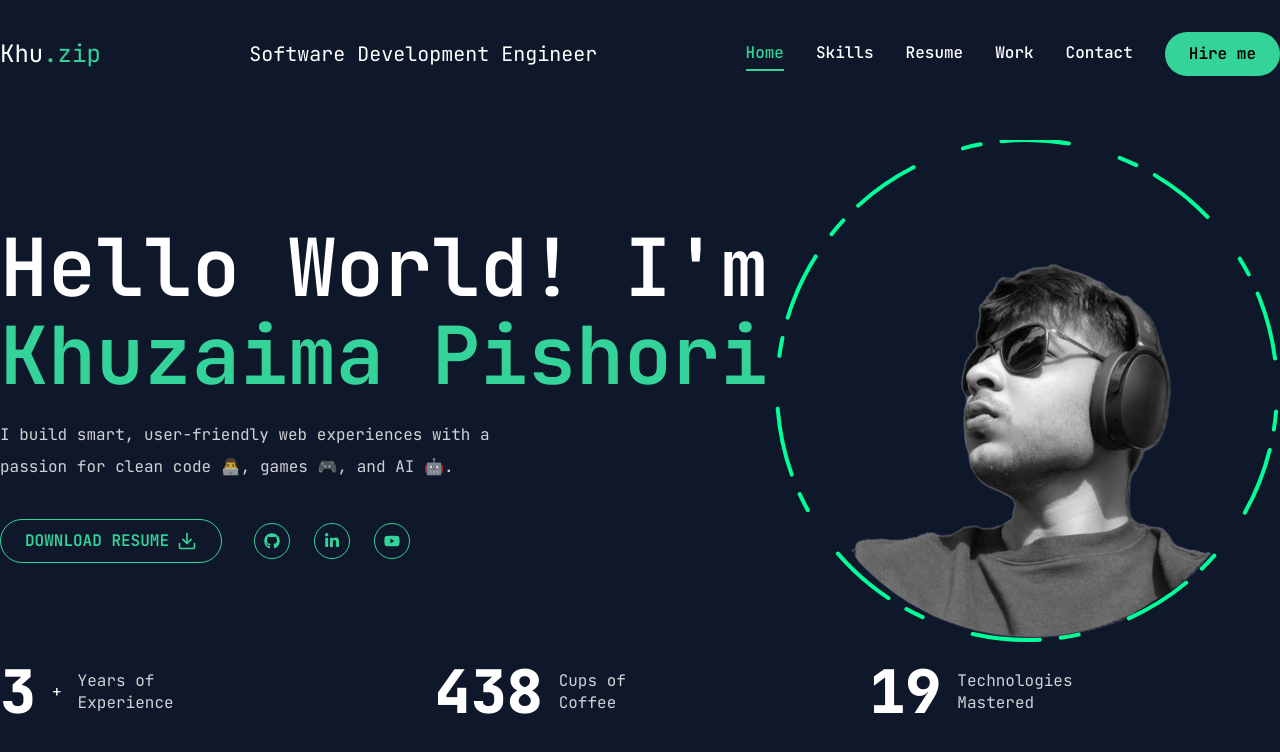
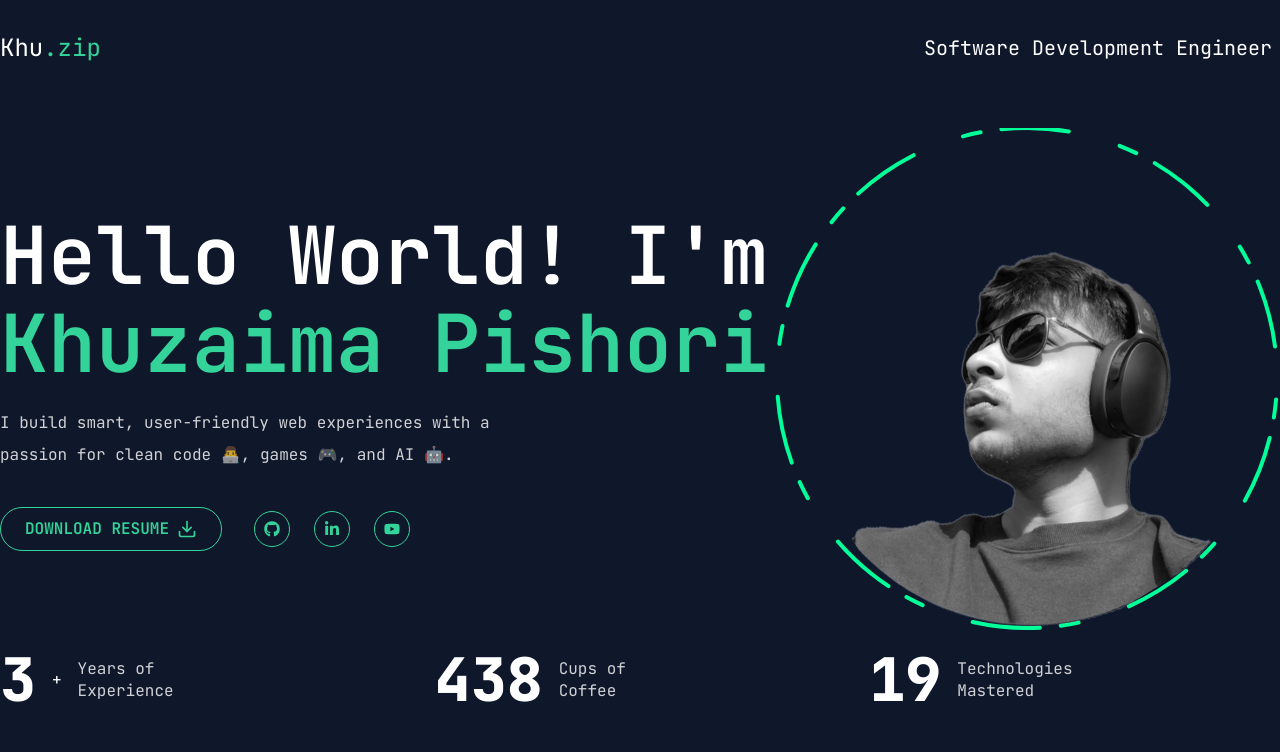
Before and after one commit to CyberKP03/e-portfolio, a Next.js app: page / in a window 1280 px wide. Shown: the top 752 px of the page. Built offline with nearby package versions, Linux system fonts and the light colour scheme.

Commit message:
feat: updated resume and removed the Hire me button

```diff
--- a/components/Header.jsx
+++ b/components/Header.jsx
@@ -46,7 +46,7 @@
           Software Development Engineer
         </span>
         {/* desktop nav & hire me button */}
-        <div className="hidden xl:flex items-center gap-8">
+        {/* <div className="hidden xl:flex items-center gap-8">
           <Nav />
           <Link href="/contact" onClick={handleHireMeClick}>
             <Button
@@ -55,10 +55,10 @@
               }`}
               disabled={isLoading}
             >
-              Hire me
+              Contact Me
             </Button>
           </Link>
-        </div>
+        </div> */}
 
         {/* mobile nav */}
         <div className="xl:hidden">
```
Also changed, not shown: 2 other files (tests, documents, lock files or other folders).
